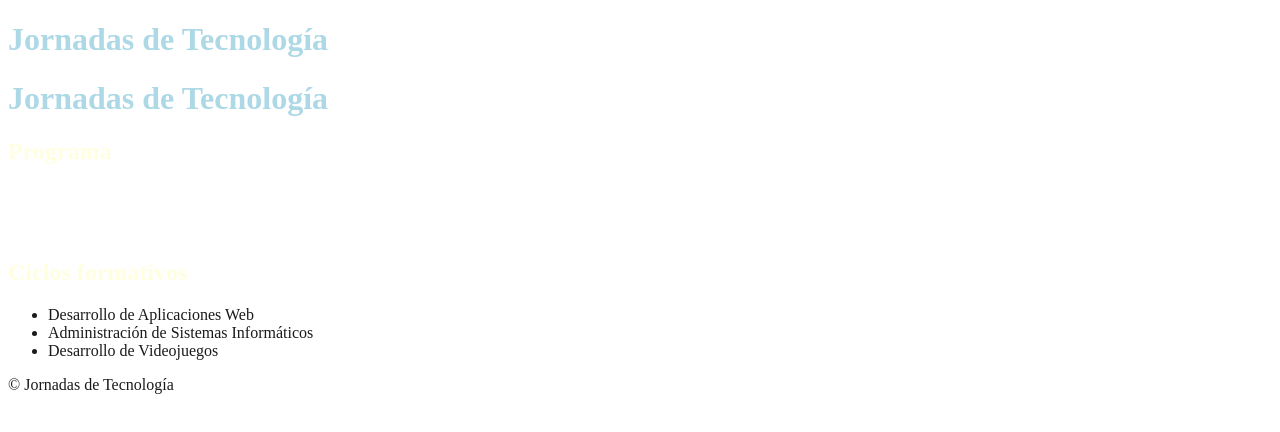
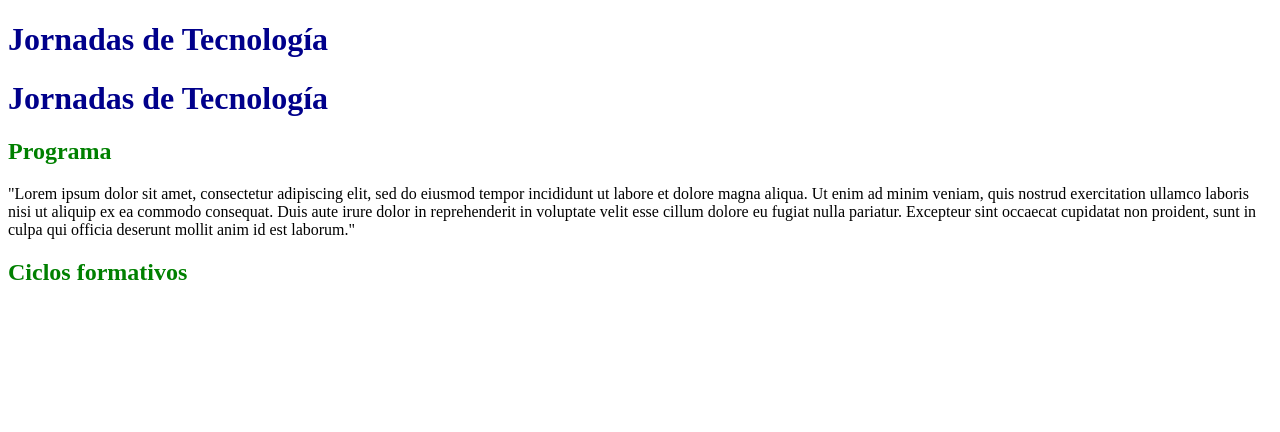
Before and after one commit to Antoniomp5/DIWEB, a plain HTML site: page Temas/Tema6/ejercicio2/index.html in a window 1280 px wide. Drawn offline with Linux system fonts and the light colour scheme.

Commit message:
Subida de corrección del index.html

```diff
--- a/Temas/Tema6/ejercicio2/index.html
+++ b/Temas/Tema6/ejercicio2/index.html
@@ -5,7 +5,7 @@
     <meta charset="UTF-8">
     <title>Jornadas de Tecnología</title>
     <link rel="stylesheet" href="css/claro.css"/>
-    <link rel="stylesheet" href="css/oscuro.css"/>
+    <link rel="alternatestylesheet" href="css/oscuro.css"/>
 </head>
 
 <body>
```
